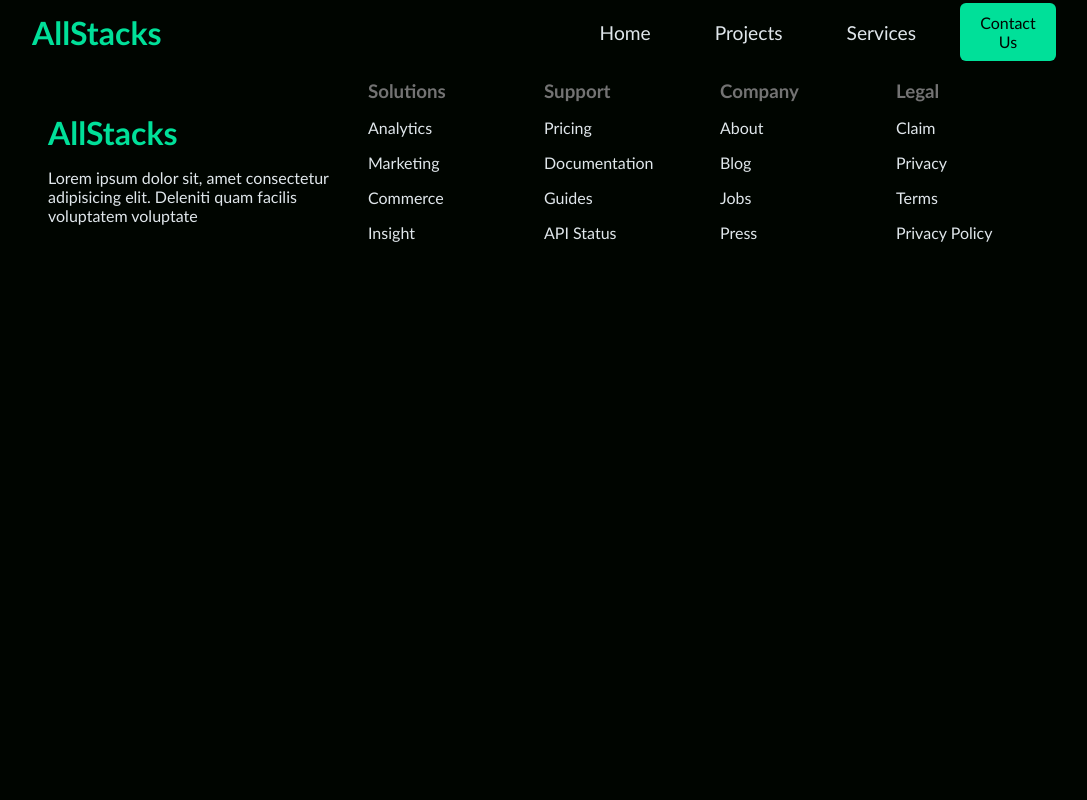
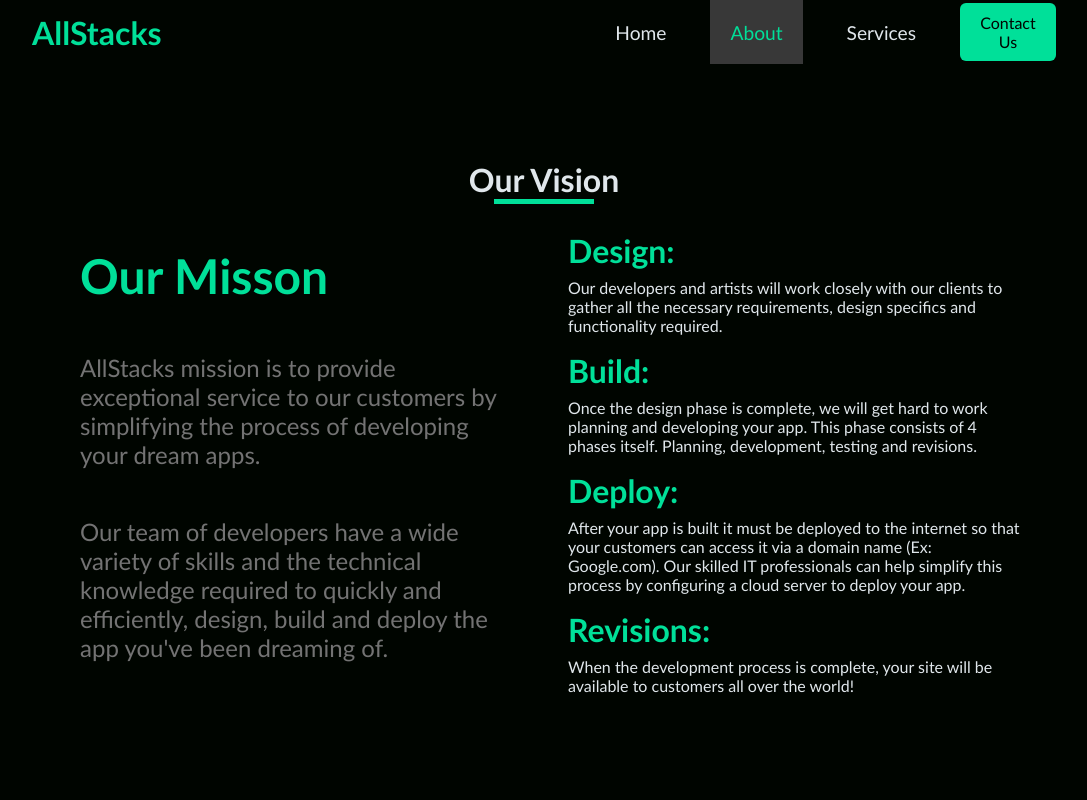
Before and after one commit to RowDev727/MySite, a React (Vite) app in the folder frontend/: page /about in a window 1280 px wide. Shown: the top 800 px of the page, without its empty margins (96-1183 px from the left). Built offline with nearby package versions, Linux system fonts and the light colour scheme.

Commit message:
About Page Complete

```diff
--- a/frontend/src/components/app/App.jsx
+++ b/frontend/src/components/app/App.jsx
@@ -3,18 +3,16 @@ import styles from './App.module.css'
 
 // Custom Page Imports
 import Home from '../../pages/home/Home'
-import Projects from '../../pages/projects/Projects'
+import About from '../../pages/about/About'
 import Services from '../../pages/services/Services'
 import Contact from '../../pages/contact/Contact'
 
 // Custom Component Imports
 import Navbar from '../navbar/Navbar'
 import Footer from '../footer/Footer'
-import ScrollToTop from '../scrollToTop/ScrollToTop'
 
 // Dependencies
-import { BrowserRouter, Routes, Route } from 'react-router-dom'
-import Newsletter from '../newsletter/Newsletter'
+import { Routes, Route } from 'react-router-dom'
 
 
 function App() {
@@ -25,7 +23,7 @@ function App() {
     <Routes>
       <Route path='/' element={<Home/>}></Route>
       <Route path='/home' element={<Home/>}></Route>
-      <Route path='/projects' element={<Projects/>}></Route>
+      <Route path='/about' element={<About/>}></Route>
       <Route path='/services' element={<Services/>}></Route>
       <Route path='/contact' element={<Contact/>}></Route>
     </Routes>
--- /dev/null
+++ b/frontend/src/data/devPhases.js
@@ -0,0 +1,19 @@
+export const devPhases = [
+    {
+        title: "Design:",
+        description: "Our developers and artists will work closely with our clients to gather all the necessary requirements, design specifics and functionality required."
+    },
+    {
+        title: "Build:",
+        description: "Once the design phase is complete, we will get hard to work planning and developing your app.  This phase consists of 4 phases itself.  Planning, development, testing and revisions."
+    },
+    {
+        title: "Deploy:",
+        description: "After your app is built it must be deployed to the internet so that your customers can access it via a domain name (Ex: Google.com).  Our skilled IT professionals can help simplify this process by configuring a cloud server to deploy your app."
+    },
+    {
+        title: "Revisions:",
+        description: "When the development process is complete, your site will be available to customers all over the world!"
+    },
+
+]
--- a/frontend/src/data/navLinks.js
+++ b/frontend/src/data/navLinks.js
@@ -5,8 +5,8 @@ export const navLinks = [
         path: '/home'
     },
     {
-        name: "Projects",
-        path: '/projects'
+        name: "About",
+        path: '/about'
     },
     {
         name: "Services",
--- /dev/null
+++ b/frontend/src/pages/about/About.jsx
@@ -0,0 +1,40 @@
+import styles from './About.module.css'
+import Newsletter from '../../components/newsletter/Newsletter'
+import { devPhases } from '../../data/devPhases'
+
+const About = () => {
+  return (
+    <>
+      <div className={`${styles.aboutPageComponent}`}>
+        <div className={`${styles.aboutContainer} container`}>
+          <h1 className={`${styles.aboutTitle}`}>Our Vision</h1>
+          <div className={`${styles.aboutRow}`}>
+            <div className={`${styles.aboutLeftCol}`}>
+              <h2 className={`${styles.aboutLeftTitle}`}>Our Misson</h2>
+              <p className={`${styles.aboutLeftText}`}>AllStacks mission is to provide exceptional service to our customers by simplifying the process of developing your dream apps.</p>
+              <p className={`${styles.aboutLeftText}`}>Our team of developers have a wide variety of skills and the technical knowledge required to quickly and efficiently,
+design, build and deploy the app you've been dreaming of.</p>
+            </div>
+            <div className={`${styles.aboutRightCol}`}>
+              {/* Display card for each object in devPhases.js */}
+              {
+                devPhases.map(({title, description}) => {
+                  return (
+                  <div className={`${styles.aboutRightCard}`}>
+                    <h2 className={`${styles.aboutRightTitle}`}>{title}</h2>
+                    <p className={`${styles.aboutRightText}`}>{description}
+                    </p>
+                  </div>
+                  )
+                })
+              }
+            </div>
+          </div>
+        </div>
+      </div>
+      <div><Newsletter theme={'light'}/></div>
+    </>
+  )
+}
+
+export default About
--- /dev/null
+++ b/frontend/src/pages/about/About.module.css
@@ -0,0 +1,71 @@
+.aboutPageComponent {
+    min-height: calc(100vh - 4rem);
+    background: var(--color-primary-dark);
+}
+
+.aboutContainer {
+    margin-bottom: 4rem;
+    padding: 6rem 2rem 2rem 2rem;
+
+}
+
+.aboutRow {
+    display: grid;
+    grid-template-columns: repeat(auto-fit, minmax(300px, 1fr));
+    grid-gap: 3rem;
+    /* border: 2px solid red; */
+    margin-top: 2rem;
+}
+
+.aboutTitle {
+    color: var(--color-grey-100);
+    font-size: 2rem;
+    position: relative;
+    text-align: center;
+}
+
+.aboutTitle::after {
+    content: '';
+    position: absolute;
+    left: 50%;
+    bottom: -5px;
+    transform: translateX(-50%);
+    width: 100px;
+    height: 5px;
+    background: var(--color-primary-green);
+}
+
+.aboutLeftCol {
+    /* border: 2px solid red; */
+    display: grid;
+    padding: 1rem;
+    align-items: space-between;
+
+}
+
+.aboutLeftTitle {
+    font-size: 3rem;
+    color: var(--color-primary-green);
+}
+
+.aboutLeftText {
+    font-size: 1.5rem;
+    color: var(--color-grey-300);
+    margin-top: 1rem;
+}
+
+.aboutRightCol {
+    display: grid;
+}
+
+.aboutRightTitle {
+    font-size: 2rem;
+    color: var(--color-primary-green);
+    margin-bottom: .5rem;
+}
+
+.aboutRightText {
+    font-size: 1rem;
+    color: var(--color-grey-100);
+    margin-bottom: 1rem;
+}
--- a/frontend/src/pages/projects/Projects.jsx
+++ /dev/null
@@ -1,16 +0,0 @@
-import styles from './Projects.module.css'
-import Newsletter from '../../components/newsletter/Newsletter'
-import ServicesCard from '../../components/servicesCard/ServicesCard'
-
-const Projects = () => {
-  return (
-    <>
-      <div className={`${styles.projectsPageComponent}`}>
-
-      </div>
-      <div><Newsletter theme={'light'}/></div>
-    </>
-  )
-}
-
-export default Projects
--- a/frontend/src/pages/projects/Projects.module.css
+++ /dev/null
@@ -1,19 +0,0 @@
-.projectsPageComponent {
-    border: 2px solid var(--color-primary-green);
-    color: var(--color-grey-100);
-    height: calc(100vh - 4rem);
-    text-align: center;
-}
-
-.projectsContainer {
-    margin-top: 4rem;
-    margin-bottom: 4rem;
-    padding: 2rem;
-    border: 2px solid green;
-    display: grid;
-    grid-template-columns: repeat(3, 1fr);
-}
-
-.test {
-    border: 2px solid red;
-}
```
